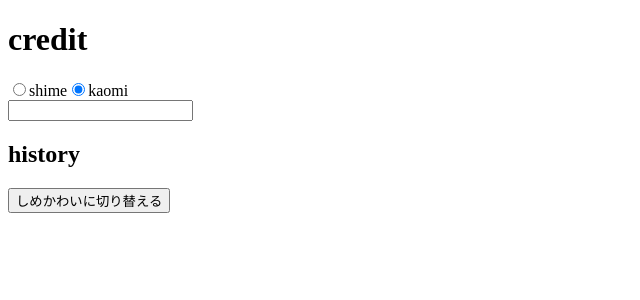
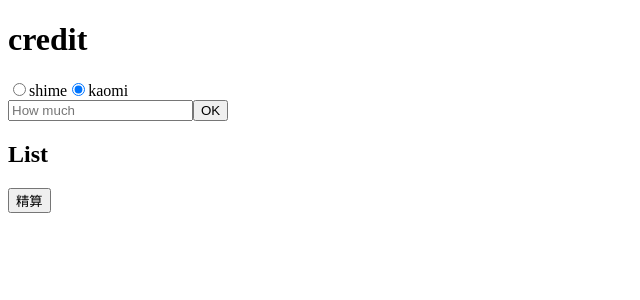
Before and after one commit to amo-tech/credit-app, a React (Create React App) app: page / in a window 1280 px wide. Shown: the top 300 px of the page, without its empty margins (0-640 px from the left). Built offline with nearby package versions, Linux system fonts and the light colour scheme.

Commit message:
金額欄

```diff
--- a/src/App.jsx
+++ b/src/App.jsx
@@ -3,7 +3,16 @@ import { useState } from "react";
 export const App = () => {
   const radioCollection = ["shime", "kaomi"];
   const [borrowed, setBorrowed] = useState("kaomi");
-  const onChange = (e) => setBorrowed(e.target.value);
+  const onChangePerson = (e) => setBorrowed(e.target.value);
+
+  const [val, setVal]= useState("");
+  const inputText = (e) => {
+    setVal(e.target.value);
+  }
+
+  const confirmContent = () => {
+    console.log(val)
+  };
 
   return (
     <>
@@ -16,7 +25,7 @@ export const App = () => {
               type="radio"
               value={value}
               checked={borrowed === value}
-              onChange={onChange}
+              onChange={onChangePerson}
             >
             </input>
             {value}
@@ -24,14 +33,21 @@ export const App = () => {
         )
       })}
       <br/>
-      <input type="textarea"></input>
-      {/* ここに書いたものをconsolelognに出力させる */}
+
+      <input
+        placeholder="How much"
+        value={val}
+        onChange={inputText}
+      />
+
+      <button onClick={confirmContent}>
+        OK
+      </button>
 
 
 
-
-      <h2>history</h2>
-      <button>しめかわいに切り替える</button>
+      <h2>List</h2>
+      <button>精算</button>
 
     </>
   )
```
